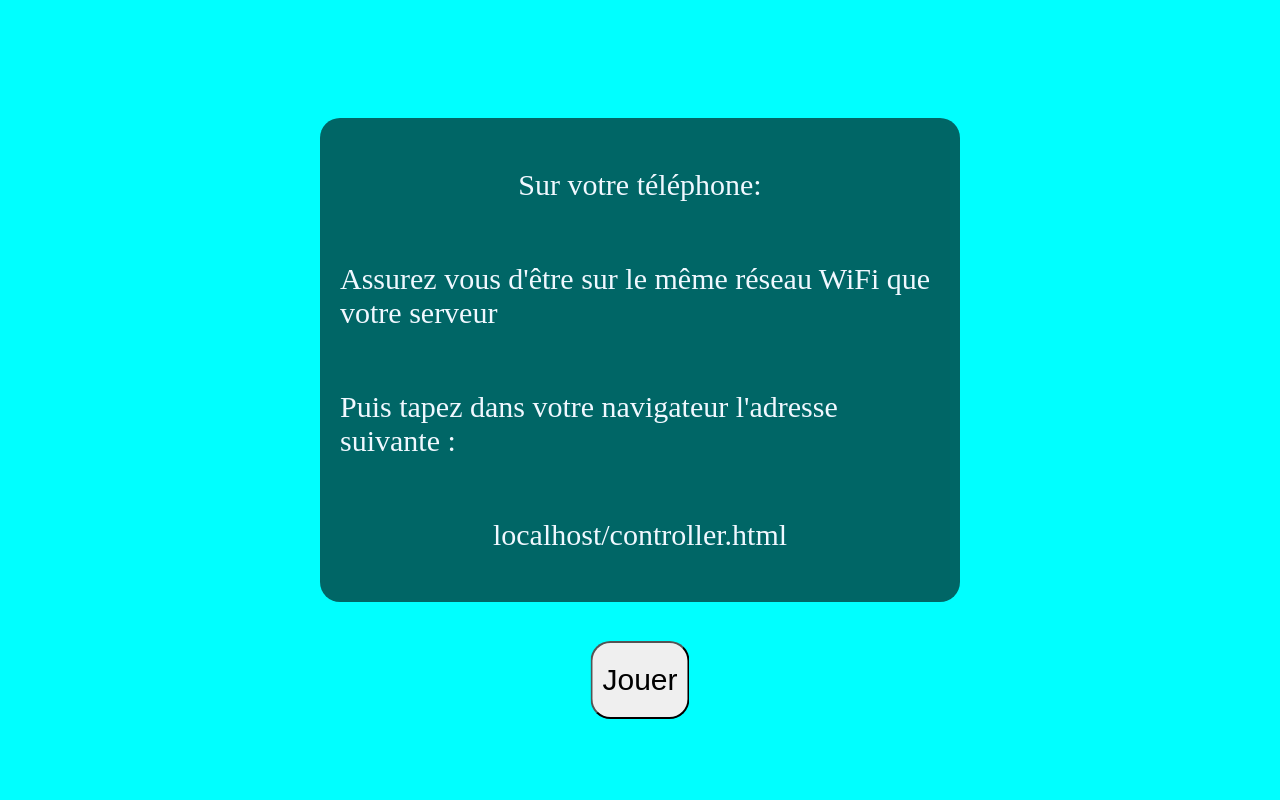
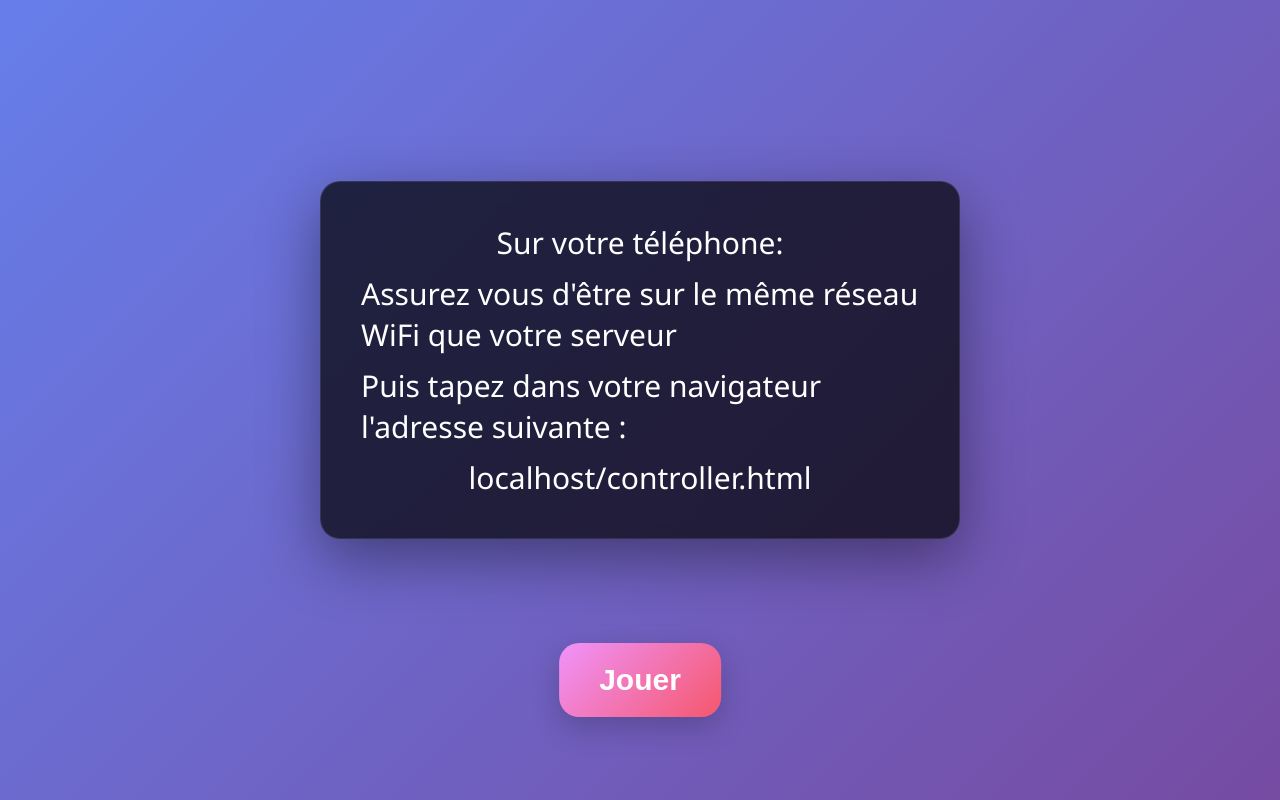
Before and after one commit to AnisDerriche/brainRotRace, a website: page connexion.html in a window 1280 px wide. Drawn offline with Linux system fonts and the light colour scheme.

Commit message:
Embelisation des pages

```diff
--- a/style.css
+++ b/style.css
@@ -1,15 +1,30 @@
+* {
+    margin: 0;
+    padding: 0;
+    box-sizing: border-box;
+}
+
+body {
+    background: linear-gradient(135deg, #667eea 0%, #764ba2 100%);
+    font-family: 'Segoe UI', Tahoma, Geneva, Verdana, sans-serif;
+    min-height: 100vh;
+    overflow: hidden;
+}
+
 #gameCanvas, #textes {
     position: absolute;
     top: 50%;
     left: 50%;
     transform: translate(-50%, -50%);
+    box-shadow: 0 20px 60px rgba(0, 0, 0, 0.3);
+    border-radius: 15px;
 }
 
-body{
-        background-color: aqua;
+#gameCanvas {
+    background: linear-gradient(to bottom, #87CEEB, #E0F6FF);
 }
 
-#boutons{
+#boutons {
     position: absolute;
     top: 50%;
     left: 50%;
@@ -17,29 +32,34 @@ body{
     display: flex;
     flex-direction: column;
     align-items: center;
-        gap: 10px;
+    gap: 15px;
+    z-index: 10;
 }
 
-.boutons{
+.boutons {
     font-size: 40px;
     border-radius: 20px;
-        padding-top: 20px;
-        padding-bottom: 20px;
-        padding-right: 10px;
-        padding-left: 10px;
-        transition: transform 0.3s ease, filter 0.3s ease;
+    padding: 20px 30px;
+    border: none;
+    cursor: pointer;
+    background: linear-gradient(135deg, #667eea 0%, #764ba2 100%);
+    color: white;
+    font-weight: bold;
+    transition: all 0.3s ease;
+    box-shadow: 0 10px 30px rgba(0, 0, 0, 0.2);
 }
 
-.boutons:hover{
-        filter: brightness(0.8);
-
+.boutons:hover {
+    transform: translateY(-3px);
+    box-shadow: 0 15px 40px rgba(0, 0, 0, 0.3);
+    filter: brightness(1.1);
 }
 
-.boutons:active{
-        transform: scale(0.8);
+.boutons:active {
+    transform: scale(0.95);
 }
 
-#textes{
+#textes {
     position: absolute;
     top: 45%;
     left: 50%;
@@ -47,20 +67,59 @@ body{
     display: flex;
     flex-direction: column;
     align-items: center;
-        color: aliceblue;
-        background-color: rgba(0, 0, 0, 60%);
-        padding: 20px;
+    color: white;
+    background: rgba(0, 0, 0, 0.7);
+    backdrop-filter: blur(10px);
+    padding: 40px;
     border-radius: 20px;
-        gap: 0;
+    gap: 10px;
     font-size: 30px;
+    box-shadow: 0 20px 60px rgba(0, 0, 0, 0.4);
+    border: 1px solid rgba(255, 255, 255, 0.1);
 }
 
-#boutonJouer{
+#scores {
+    position: absolute;
+    top: 20px;
+    right: 20px;
+    color: white;
+    font-size: 20px;
+    font-weight: bold;
+    background: rgba(0, 0, 0, 0.6);
+    padding: 15px 25px;
+    border-radius: 10px;
+    backdrop-filter: blur(10px);
+    z-index: 100;
+}
+
+.score {
+    margin: 5px 0;
+}
+
+#boutonJouer {
     font-size: 30px;
     position: absolute;
     top: 85%;
     left: 50%;
     transform: translate(-50%, -50%);
+    background: linear-gradient(135deg, #f093fb 0%, #f5576c 100%);
+    color: white;
+    border: none;
+    padding: 20px 40px;
+    border-radius: 20px;
+    cursor: pointer;
+    font-weight: bold;
+    transition: all 0.3s ease;
+    box-shadow: 0 10px 30px rgba(0, 0, 0, 0.2);
+    z-index: 10;
+}
+
+#boutonJouer:hover {
+    box-shadow: 0 15px 40px rgba(0, 0, 0, 0.3);
+}
+
+#boutonJouer:active {
+    transform: scale(0.95);
 }
 
 .controllerButton{
@@ -70,8 +129,13 @@ body{
         border-radius: 10px;
 }
 
-.controllerButton:active{
-        transform: scale(0.8);
+.controllerButton:hover {
+    transform: scale(1.05);
+    box-shadow: 0 15px 40px rgba(0, 0, 0, 0.3);
+}
+
+.controllerButton:active {
+    transform: scale(0.9);
 }
 
 #controllerButtons{
```
Lines whose indentation alone changed are shown as unchanged.
